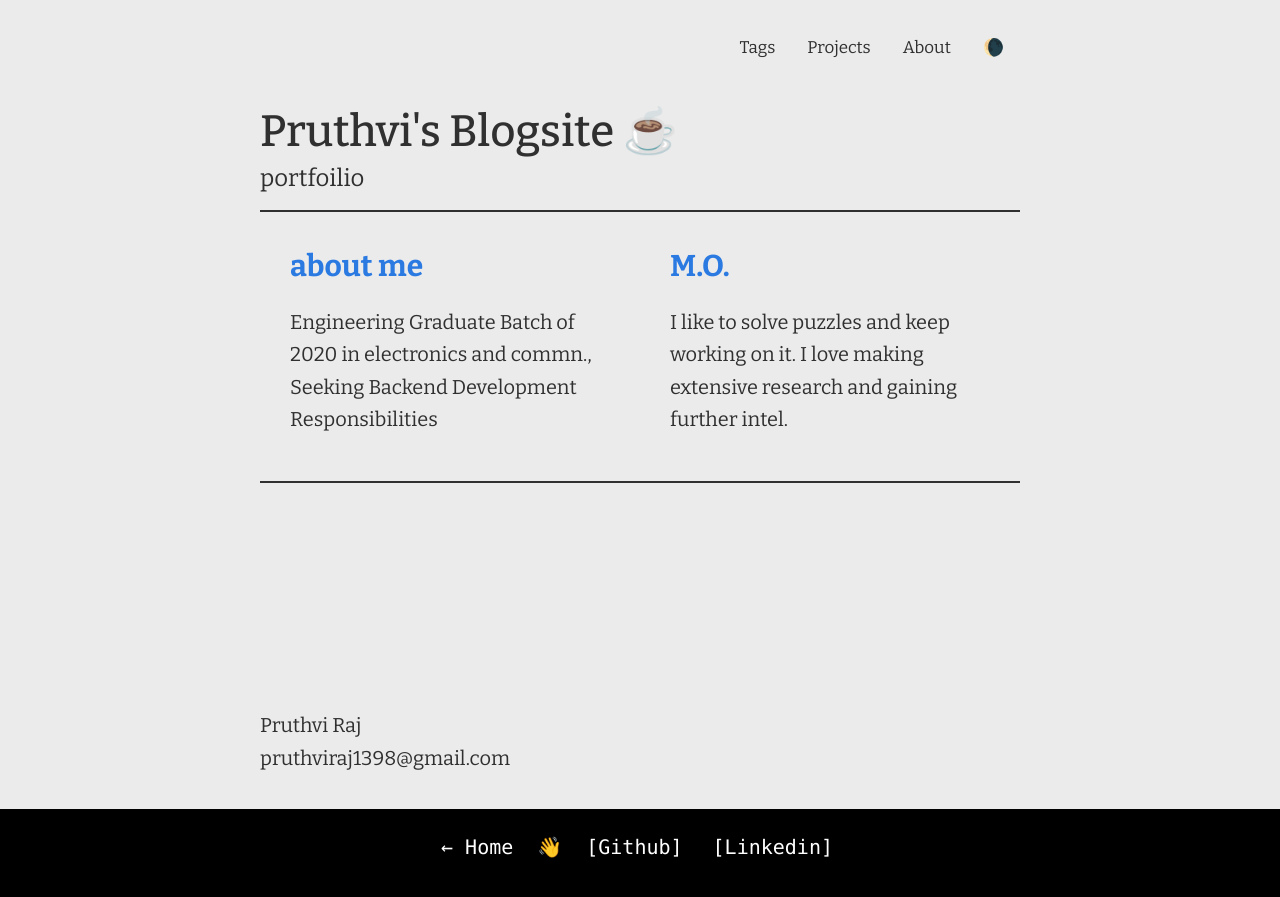
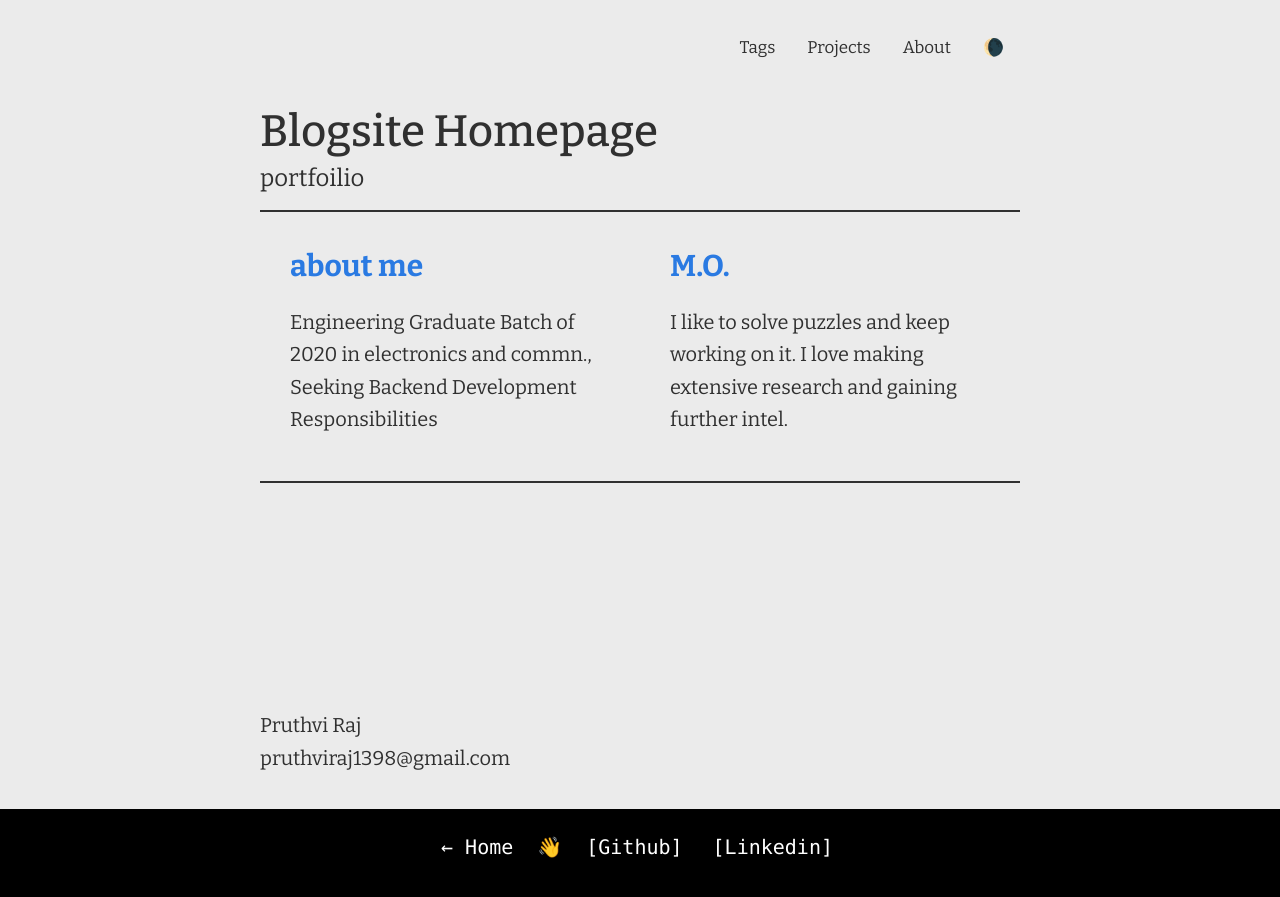
Before and after one commit to anoncirrus/anoncirrus.github.io, a Jekyll site: the page built from index.markdown, in a window 1280 px wide. Shown: the top 897 px of the page. Built offline with Jekyll 4.4.1, drawn with Linux system fonts in a browser that asks for light colours.

Commit message:
edit homepage&title

```diff
--- a/_config.yml
+++ b/_config.yml
@@ -1,4 +1,4 @@
-title: Pruthvi's Bloggo ☕ # The title of the blog
+title: Pruthvi's Blog # The title of the blog
 author: Pruthvi Raj # Your name
 email: pruthviraj1398@gmail.com # your email shown in the footer
 
--- a/_layouts/home.html
+++ b/_layouts/home.html
@@ -7,7 +7,7 @@ layout: default
         <title>{{ site.title }}</title>
     </head>
     <div class="home-title">
-        <p class="home-heading">Pruthvi's Blogsite ☕</p>
+        <p class="home-heading">Blogsite Homepage</p>
         <p style=" font-size: 24px;line-height: 1.0;margin-top: -16px">{{ site.description }}</p>
     </div>
     <hr style="margin-bottom: 0px;">
```
